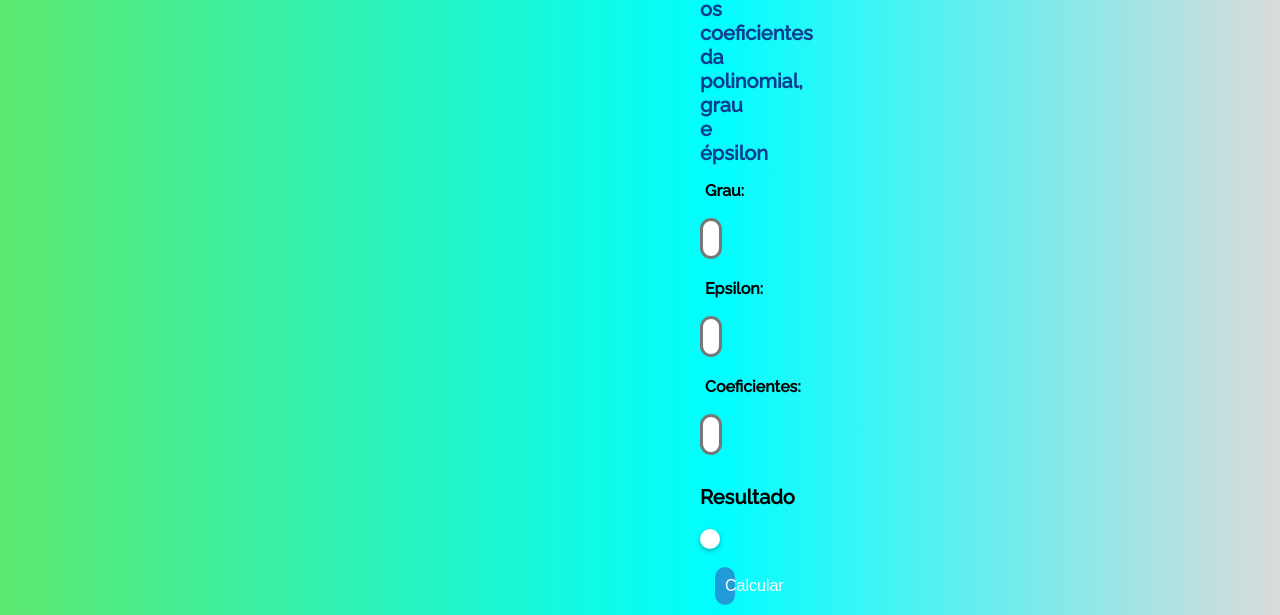
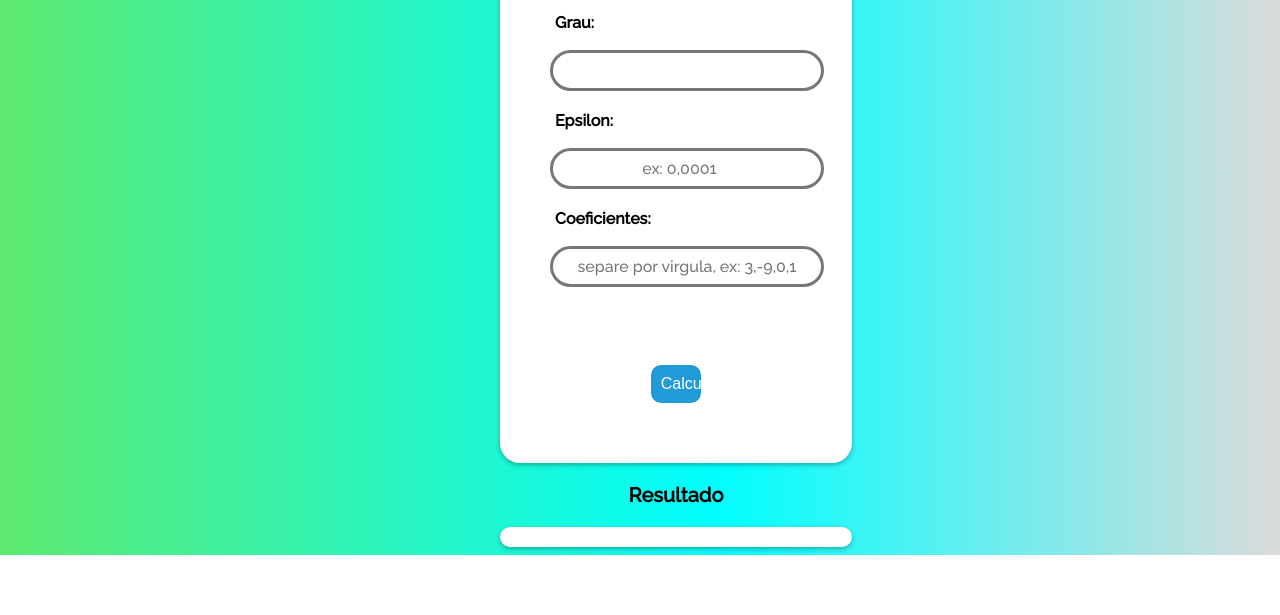
Before and after one commit to Lucca19/Calculo-Numerico, a plain HTML site: page Index.html in a window 1280 px wide. Shown: the part 338-953 px from the top of the page. After the commit the page ends 893 px from the top, so only its background shows below. Drawn offline with Linux system fonts and the light colour scheme.

Commit message:
Atualizando CSS

```diff
--- a/Index.html
+++ b/Index.html
@@ -8,8 +8,8 @@
     @import url('https://fonts.googleapis.com/css2?family=Fjalla+One&display=swap');
       body {
         font-family: 'Raleway', sans-serif;
-        margin-left: 700px;
-        margin-right: 700px;
+        margin-left: 500px;
+        margin-right: 500px;
         margin-top: 5%;
         background: rgb(93,232,111);
         background: linear-gradient(90deg, rgba(93,232,111,1) 0%, rgba(0,254,255,1) 56%, rgba(219,219,219,1) 100%);
@@ -22,7 +22,7 @@
         left: 50%;
         transform: translate(-50%, -50%);
         text-align: center;
-        padding: 10px;
+        padding: 100px;
         background-color: rgba(255, 255, 255, 0.8);
         backdrop-filter: blur(10px);
         border-radius: 10px;
@@ -43,6 +43,15 @@
 
       .info-cor {
         color: #0a3f90;
+      }
+
+      .caixa-branca {
+        background-color: #fff;
+        width: 90%;
+        height: 90%;
+        padding: 50px;
+        border-radius: 20px;
+        box-shadow: 0px 2px 5px rgba(0, 0, 0, 0.3);
       }
 
       h1 {
@@ -102,15 +111,14 @@
 
       button {
         padding: 10px;
+        margin-top: 50px;
         font-size: 16px;
         background-color: #209bd8;
         color: #fff;
         border: none;
         border-radius: 10px;
         cursor: pointer;
-        margin-left: 15px;
-        width: 18%;
-
+        width: 20%;
       }
 
       button:hover {
@@ -135,11 +143,12 @@
 
       #resultado {
         font-family: 'Raleway', sans-serif;
-        padding:10px;
+        padding-top: 20px;
+        padding-right: 50px;
+        padding-left: 50px;
         font-size: 18px;
         line-height: 2.0;
-        border-radius: 30px;
-        width: 100%;
+        border-radius: 20px;
         color: #05a6f1;
         font-family: 'Fjalla One', sans-serif;
         background-color: #fff;
@@ -147,20 +156,17 @@
         vertical-align: middle;
         box-shadow: 0px 2px 5px rgba(0, 0, 0, 0.3);
         animation: fadein 3s;
-
-      }
-      #resultado br {
-        display: block;
+        width: 100%;
       }
 
-      /* Firefox */
-      @-moz-keyframes fadein {
-        from {
-          opacity: 0;
+
+      .caixa-resultado {
+        width: 90%;
+        text-align: center;
       }
-        to {
-          opacity: 1;
-        }
+
+      .resultado-centro{
+        padding-left: 100px;
       }
 
       /* Safari and Chrome */
@@ -173,15 +179,7 @@
         }
       }
 
-      /* Opera */
-      @-o-keyframes fadein {
-        from {
-          opacity: 0;
-        }
-        to {
-          opacity: 1;
-        }
-      }
+
     </style>
   </head>
   <link rel="stylesheet" href="https://cdnjs.cloudflare.com/ajax/libs/font-awesome/5.15.3/css/all.min.css">
@@ -195,6 +193,7 @@
     <p class="info-cor">3x<sup>0</sup> - 9x<sup>1</sup> + 0x<sup>2</sup> + 1x<sup>3</sup></p>
   </div>
   <body>
+    <div class="caixa-branca">
       <span class="infoicon" onclick="toggleInfo()"><i class="fas fa-info-circle"></i></span>
       <h1>Encontrar raízes de uma polinomial</h1>
       <h2>Digite os coeficientes da polinomial, grau e épsilon</h2>
@@ -206,8 +205,6 @@
         <label for="coeficientes">Coeficientes:</label>
         <p><input type="text" id="coeficientes" placeholder="separe por virgula, ex: 3,-9,0,1"><br></p>
       </div>
-    <h3>Resultado</h3>
-    <div id="resultado" class="aparecer"></div>
       <p><button onclick="calcular()">Calcular</button></p>
       <script src="Calculadora.js">
         function toggleInfo() {
@@ -219,6 +216,11 @@
           }
         }
       </script>
+    </div>
+    <div class="caixa-resultado">
+      <h3 class="resultado-centro">Resultado</h3>
+      <div id="resultado"></div>
+    </div>
   </body>
 
 </html>
```
Lines whose indentation alone changed are shown as unchanged.
